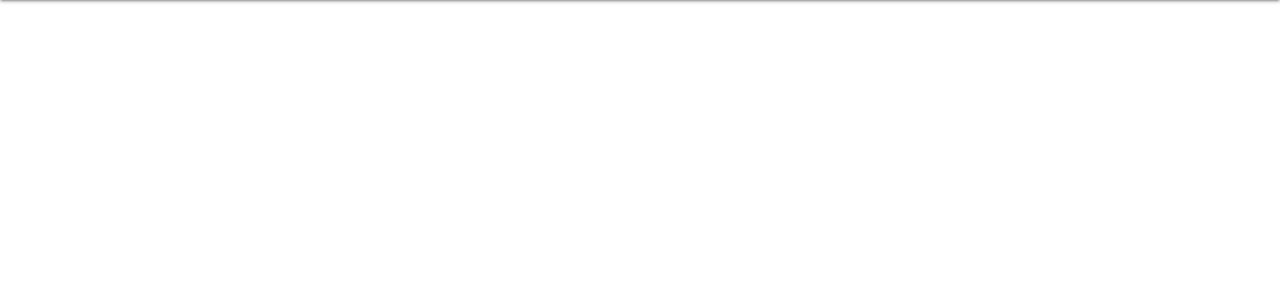
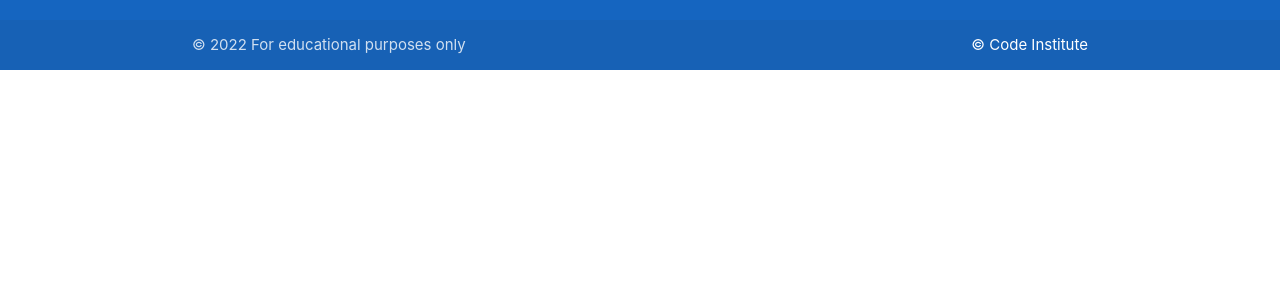
Before and after one commit to nfepb/flask-sqlalchemy-task-manager, a Flask app: page / in a window 1280 px wide. Shown: the part 64-364 px from the top of the page. Run offline with Flask 2, Linux system fonts and the light colour scheme.

Commit message:
Adds Materialize Footer component code in footer of base.html

```diff
--- a/taskmanager/templates/base.html
+++ b/taskmanager/templates/base.html
@@ -56,6 +56,17 @@
       </ul>
     </header>
 
+    <main class="container">{% block content %} {% endblock %}</main>
+
+    <footer class="page-footer blue darken-3">
+      <div class="footer-copyright">
+        <div class="container">
+          © 2022 For educational purposes only
+          <a class="white-text right" href="https://codeinstitute.net" target:"_blank"> &copy Code Institute</a>
+        </div>
+      </div>
+    </footer>
+
     <!-- Compiled and minified JavaScript -->
     <script src="https://cdnjs.cloudflare.com/ajax/libs/materialize/1.0.0/js/materialize.min.js"></script>
     <!-- Link to local JS script file, has to use 'static' as this is a template -->
```
